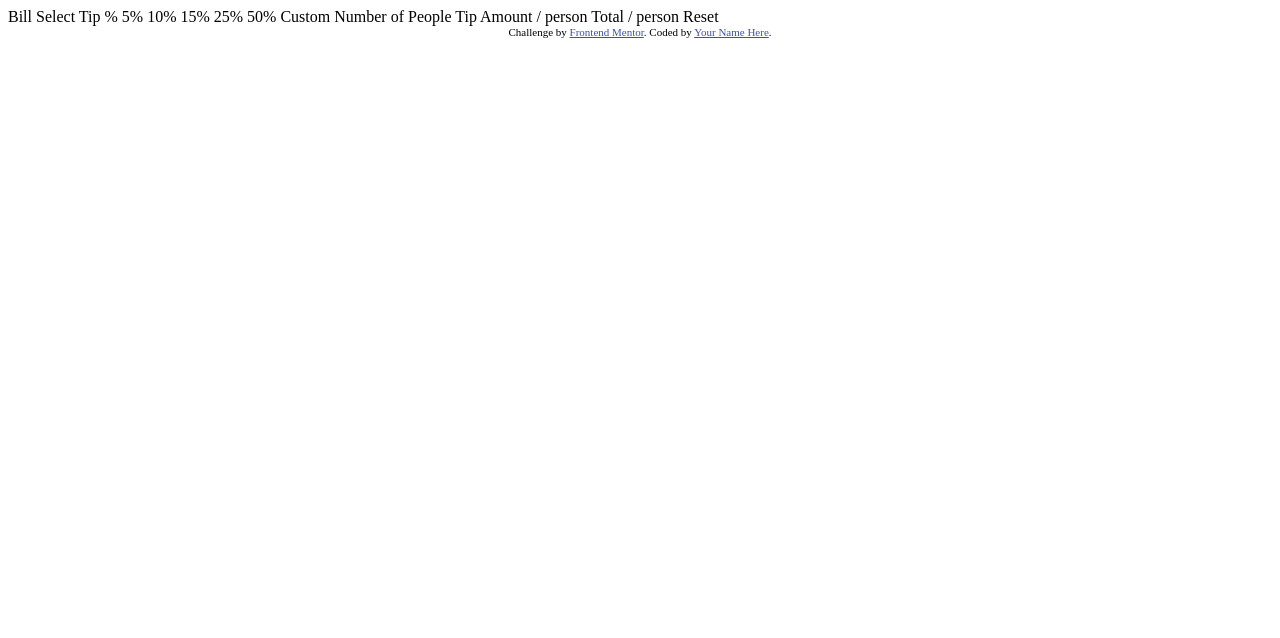
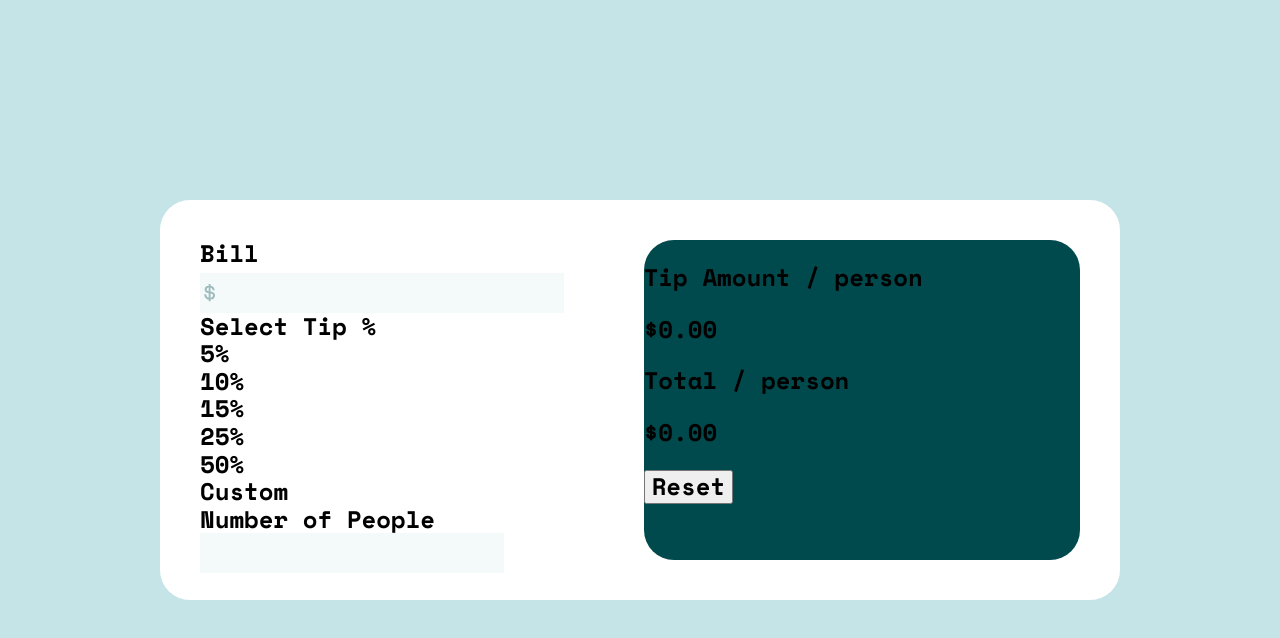
Before and after one commit to AlvaroValenzuela99/tip-calculator-app, a plain HTML site: page index.html in a window 1280 px wide. Drawn offline with nearby package versions, Linux system fonts and the light colour scheme.

Commit message:
created basic structure of the app, starting adding some styles

```diff
--- a/index.html
+++ b/index.html
@@ -6,39 +6,72 @@
 
   <link rel="icon" type="image/png" sizes="32x32" href="./images/favicon-32x32.png">
 
+  <link rel="preload" href="styles/normalize.css" as="style">
+  <link rel="stylesheet" href="styles/normalize.css">
+
+  <link rel="preload" href="styles/style.css" as="style">
+  <link rel="stylesheet" href="styles/style.css">
   <title>Frontend Mentor | Tip calculator app</title>
-
-  <!-- Feel free to remove these styles or customise in your own stylesheet 👍 -->
-  <style>
-    .attribution { font-size: 11px; text-align: center; }
-    .attribution a { color: hsl(228, 45%, 44%); }
-  </style>
 </head>
 <body>
 
-  Bill
+  <main>
+    <div class="container">
 
-  Select Tip %
-  5%
-  10%
-  15%
-  25%
-  50%
-  Custom
+      <div class="form-container">
+        <form>
+          <div class="bill-container">
+            <label for="bill">Bill</label>
+            <input type="number" id="bill">
+          </div>
 
-  Number of People
+          <div class="select-tip-container">
+            <label>Select Tip %</label>
+            <div class="tip">
+              <div class="5">5%</div>
+              <div class="10">10%</div>
+              <div class="15">15%</div>
+              <div class="25">25%</div>
+              <div class="50">50%</div>
+              <div class="custom">Custom</div>
+            </div>
+          </div>
 
-  Tip Amount
-  / person
+          <div class="people-container">
+            <label for="people">Number of People</label>
+            <input type="number" id="people">
+          </div>
+        </form>
 
-  Total
-  / person
+      </div>
 
-  Reset
+      <div class="result-container">
+        <div class="tip-result">
+          <div class="tip-result-text">
+            <p>Tip Amount / person</p>
+          </div>
 
-  <div class="attribution">
-    Challenge by <a href="https://www.frontendmentor.io?ref=challenge" target="_blank">Frontend Mentor</a>.
-    Coded by <a href="#">Your Name Here</a>.
-  </div>
+          <div class="tip-result-quantity">
+            <p>$0.00</p>
+          </div>
+        </div>
+
+        <div class="total-result">
+          <div class="total-result-text">
+            <p>Total / person</p>
+          </div>
+
+          <div class="total-result-quantity">
+            <p>$0.00</p>
+          </div>
+        </div>
+
+        <button class="reset-btn">Reset</button>
+      </div>
+
+    </div>
+  </main>
+
+  <script src="app.js"></script>
 </body>
 </html>
--- /dev/null
+++ b/styles/style.css
@@ -0,0 +1,90 @@
+@import url('https://fonts.googleapis.com/css2?family=Space+Mono:wght@700&display=swap');
+
+:root{
+    --fuentePrincipal: 'Space Mono', monospace;
+
+    --strongCyan: hsl(172, 67%, 45%);
+    --veryDarkCyan: hsl(183, 100%, 15%);
+    --darkGrayishCyan: hsl(186, 14%, 43%);
+    --grayishCyan: hsl(184, 14%, 56%);
+    --lightGrayishCyan: hsl(185, 41%, 84%);
+    --veryLightGrayishCyan: hsl(189, 41%, 97%);
+    --white: hsl(0, 0%, 100%);
+
+}
+
+html {
+    box-sizing: border-box;
+    font-size: 24px;
+}
+
+*, *:before, *:after {
+    box-sizing: inherit;
+}
+
+input{
+    border: none;
+    background-color: var(--veryLightGrayishCyan);
+    height: 40px;
+}
+
+body{
+    background-color: var(--lightGrayishCyan);
+    display: flex;
+    justify-content: center;
+    align-items: center;
+    width: 100vw;
+    height: 100vh;
+    font-family: var(--fuentePrincipal);
+}
+
+main {
+    width: 75vw;
+    height: 50vh;
+
+}
+
+.container{
+    background-color: var(--white);
+    width: 100%;
+    height: 100%;
+    border-radius: 30px;
+    display: flex;
+}
+
+/* Form Container (left) */
+
+.form-container{
+    width: 50%;
+    padding: 40px;
+}
+
+form{
+    width: 100%;
+    height: 100%;
+    display: flex;
+    flex-direction: column;
+    justify-content: space-between;
+}
+
+.bill-container{
+    display: flex;
+    flex-direction: column;
+    gap: 5px;
+}
+
+.bill-container input{
+    background-image: url('../images/icon-dollar.svg');
+    background-repeat: no-repeat;
+    background-position: 4px center;
+    background-size: 12px;
+}
+
+/* Result container (right) */
+
+.result-container{
+    background-color: var(--veryDarkCyan);
+    width: 50%;
+    margin: 40px;
+    border-radius: 30px;
+}
```
Also changed, not shown: app.js (added), styles/normalize.css (added).
